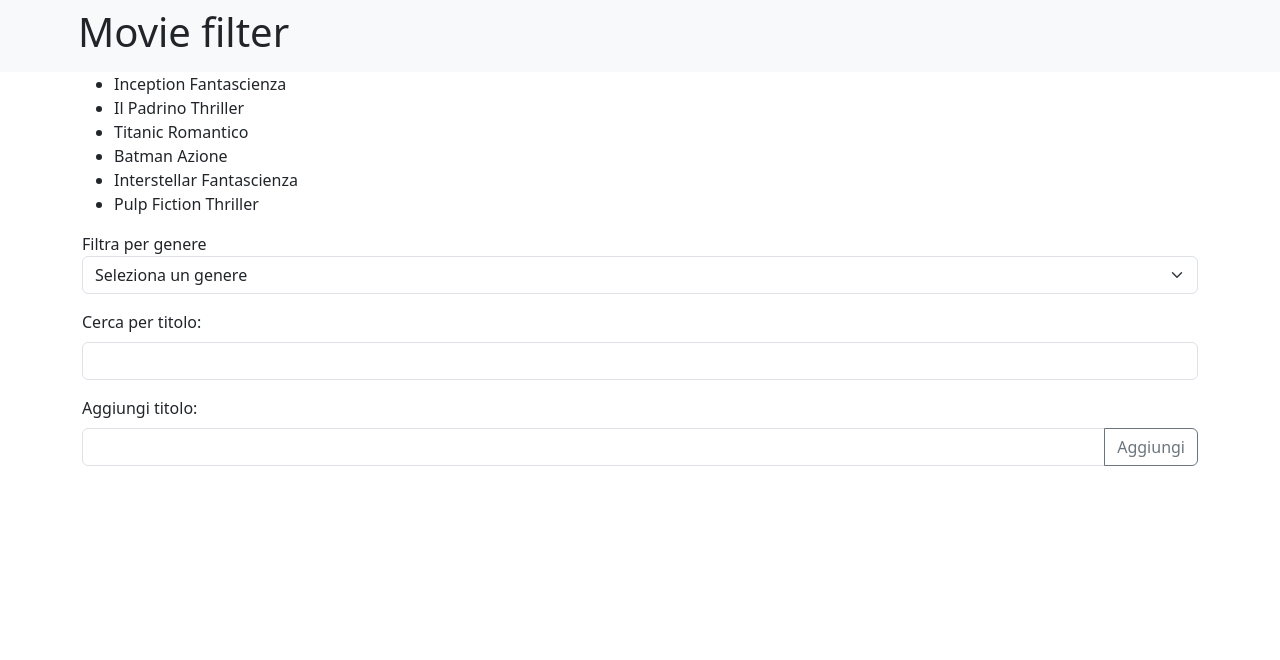
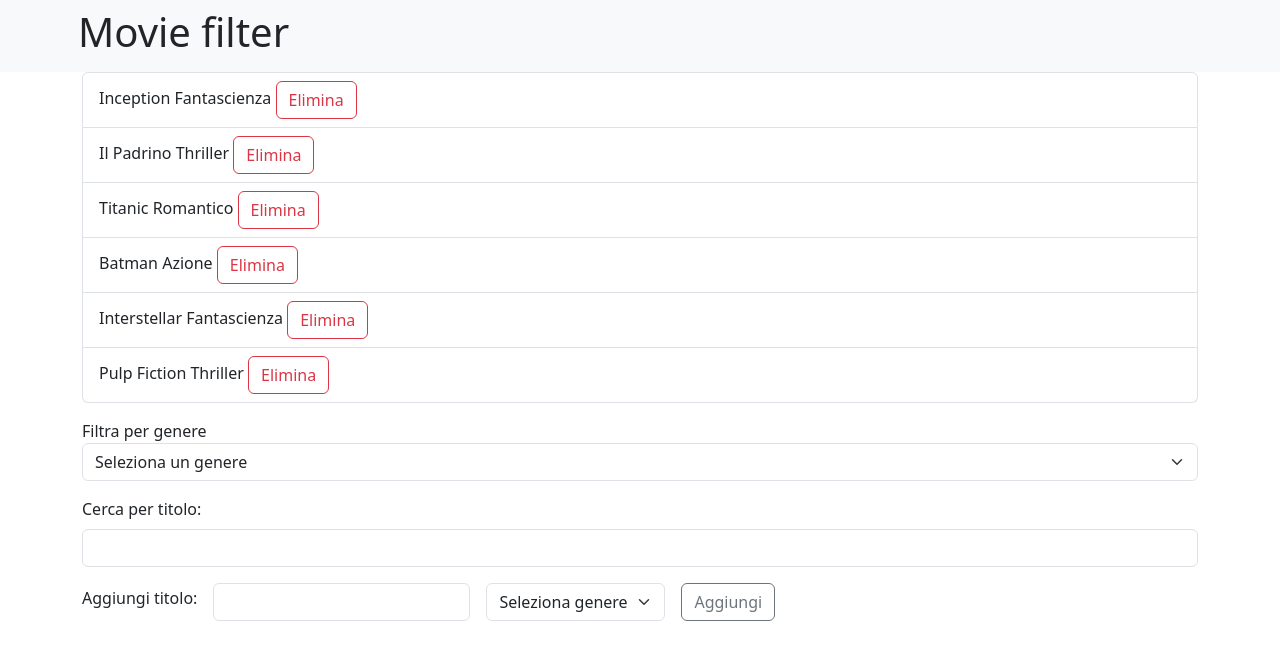
Before and after one commit to valecristiano/react-movie-filter, a React (Vite) app: page / in a window 1280 px wide. Shown: the top 660 px of the page. Built offline with nearby package versions, Linux system fonts and the light colour scheme.

Commit message:
new film form with genre and components

```diff
--- a/src/App.jsx
+++ b/src/App.jsx
@@ -1,102 +1,11 @@
-import { useState, useEffect } from "react";
-
-const filmGenreList = [
-  { title: "Inception", genre: "Fantascienza" },
-  { title: "Il Padrino", genre: "Thriller" },
-  { title: "Titanic", genre: "Romantico" },
-  { title: "Batman", genre: "Azione" },
-  { title: "Interstellar", genre: "Fantascienza" },
-  { title: "Pulp Fiction", genre: "Thriller" },
-];
-
-// array di generi senza ripetizioni
-const genreList = [];
-
-for (const film of filmGenreList) {
-  if (!genreList.includes(film.genre)) {
-    genreList.push(film.genre);
-  }
-}
+import Header from "./components/Header";
+import Main from "./components/Main";
 
 export default function App() {
-  const [filmList, setFilmList] = useState(filmGenreList);
-  const [genreSelected, setGenreSelected] = useState("");
-  const [filmSearch, setFilmSearch] = useState("");
-  const [filmAdded, setFilmAdded] = useState("");
-
-  let filteredFilmList = filmList;
-
-  //filtri per tipo di genere con select e nome del film con input
-
-  if (genreSelected !== "") {
-    filteredFilmList = filteredFilmList.filter((film) => film.genre === genreSelected);
-  }
-
-  if (filmSearch !== "") {
-    filteredFilmList = filteredFilmList.filter((film) => film.title.toLocaleLowerCase().includes(filmSearch.toLowerCase()));
-  }
-
-  const addNewFilm = (e) => {
-    e.preventDefault();
-
-    if (!filmAdded) return;
-
-    setFilmList([...filmList, { title: filmAdded, genre: "" }]);
-    setFilmAdded("");
-  };
-
   return (
     <>
-      <header className="bg-light">
-        <div className="container p-2">
-          <h1>Movie filter</h1>
-        </div>
-      </header>
-      {/* lista film mappati sulla lista filtrata per genere */}
-      <section className="container">
-        <ul>
-          {filteredFilmList.map((film, index) => (
-            <li key={index}>
-              <span>{film.title}</span> <span>{film.genre}</span>
-            </li>
-          ))}
-        </ul>
-      </section>
-      {/* select mappata sull'array di generi senza ripetizioni */}
-      <section className="container my-3">
-        <label htmlFor="genre-selection">Filtra per genere</label>
-        <select value={genreSelected} onChange={(e) => setGenreSelected(e.target.value)} id="genre-selection" className="form-select" aria-label="Default select example">
-          <option value="">Seleziona un genere</option>
-          {genreList.map((genre, index) => (
-            <option key={index} value={genre}>
-              {genre}
-            </option>
-          ))}
-        </select>
-      </section>
-      {/* sezione ricerca per titolo */}
-      <section className="container my-3">
-        <form action="#">
-          <label className="form-label" htmlFor="title-search">
-            Cerca per titolo:
-          </label>
-          <input value={filmSearch} onChange={(e) => setFilmSearch(e.target.value)} className="form-control" type="text" name="title-search" id="title-search" />
-        </form>
-      </section>
-      {/* seziona aggiunta titolo */}
-      <section className="container my-3">
-        <form action="#" onSubmit={addNewFilm}>
-          <label className="form-label" htmlFor="title-addition">
-            Aggiungi titolo:
-          </label>
-          <div className="input-group mb-3">
-            <input value={filmAdded} onChange={(e) => setFilmAdded(e.target.value)} className="form-control" type="text" name="title-addition" id="title-addition" />
-            <button className="btn btn-outline-secondary" type="submit" id="button-addon2">
-              Aggiungi
-            </button>
-          </div>
-        </form>
-      </section>
+      <Header></Header>
+      <Main></Main>
     </>
   );
 }
--- /dev/null
+++ b/src/components/Header.jsx
@@ -0,0 +1,9 @@
+export default function Header() {
+  return (
+    <header className="bg-light">
+      <div className="container p-2">
+        <h1>Movie filter</h1>
+      </div>
+    </header>
+  );
+}
--- /dev/null
+++ b/src/components/Main.jsx
@@ -0,0 +1,122 @@
+import { useState, useEffect } from "react";
+
+const filmGenreList = [
+  { title: "Inception", genre: "Fantascienza" },
+  { title: "Il Padrino", genre: "Thriller" },
+  { title: "Titanic", genre: "Romantico" },
+  { title: "Batman", genre: "Azione" },
+  { title: "Interstellar", genre: "Fantascienza" },
+  { title: "Pulp Fiction", genre: "Thriller" },
+];
+
+// array di generi senza ripetizioni
+const genreList = [];
+
+for (const film of filmGenreList) {
+  if (!genreList.includes(film.genre)) {
+    genreList.push(film.genre);
+  }
+}
+
+export default function Main() {
+  const [filmList, setFilmList] = useState(filmGenreList);
+  const [genreSelected, setGenreSelected] = useState("");
+  const [filmSearch, setFilmSearch] = useState("");
+  const [filmAdded, setFilmAdded] = useState("");
+
+  const [addedGenreSelected, setAddedGenreSelected] = useState("");
+
+  let filteredFilmList = filmList;
+
+  //filtri per tipo di genere con select e nome del film con input
+
+  if (genreSelected !== "") {
+    filteredFilmList = filteredFilmList.filter((film) => film.genre === genreSelected);
+  }
+
+  if (filmSearch !== "") {
+    filteredFilmList = filteredFilmList.filter((film) => film.title.toLocaleLowerCase().includes(filmSearch.toLowerCase()));
+  }
+
+  const addNewFilm = (e) => {
+    e.preventDefault();
+
+    if (!filmAdded) return;
+
+    setFilmList([...filmList, { title: filmAdded, genre: addedGenreSelected }]);
+    setFilmAdded("");
+  };
+
+  const deleteFilm = (deletedFilm) => {
+    const updatedList = filmList.filter((film, index) => index !== deletedFilm);
+    setFilmList(updatedList);
+  };
+  return (
+    <main>
+      {/* lista film mappati sulla lista filtrata per genere */}
+      <section className="container">
+        <ul className="list-group">
+          {filteredFilmList.map((film, index) => (
+            <li key={index} className="list-group-item">
+              <span>{film.title}</span> <span>{film.genre}</span>{" "}
+              <span>
+                <button onClick={(e) => deleteFilm(index)} className="btn btn-outline-danger">
+                  Elimina
+                </button>
+              </span>
+            </li>
+          ))}
+        </ul>
+      </section>
+      {/* select mappata sull'array di generi senza ripetizioni */}
+      <section className="container my-3">
+        <label htmlFor="genre-selection">Filtra per genere</label>
+        <select value={genreSelected} onChange={(e) => setGenreSelected(e.target.value)} id="genre-selection" className="form-select" aria-label="Default select example">
+          <option value="">Seleziona un genere</option>
+          {genreList.map((genre, index) => (
+            <option key={index} value={genre}>
+              {genre}
+            </option>
+          ))}
+        </select>
+      </section>
+      {/* sezione ricerca per titolo */}
+      <section className="container my-3">
+        <form action="#">
+          <label className="form-label" htmlFor="title-search">
+            Cerca per titolo:
+          </label>
+          <input value={filmSearch} onChange={(e) => setFilmSearch(e.target.value)} className="form-control" type="text" name="title-search" id="title-search" />
+        </form>
+      </section>
+      {/* seziona aggiunta titolo */}
+      <section className="container">
+        <form onSubmit={addNewFilm} className="row row-cols-lg-auto g-3 align-items-center">
+          <label className="form-label" htmlFor="title-addition">
+            Aggiungi titolo:
+          </label>
+          <div className="col-auto">
+            <input value={filmAdded} onChange={(e) => setFilmAdded(e.target.value)} className="form-control" type="text" name="title-addition" id="title-addition" />
+          </div>
+
+          <div className="col-auto">
+            <select value={addedGenreSelected} onChange={(e) => setAddedGenreSelected(e.target.value)} className="form-select" id="inlineFormSelectPref">
+              <option value="">Seleziona genere</option>
+              {genreList.map((genre, index) => (
+                <option key={index} value={genre}>
+                  {genre}
+                </option>
+              ))}
+            </select>
+          </div>
+
+          <div className="col-auto">
+            <button className="btn btn-outline-secondary" type="submit" id="button-addon2">
+              Aggiungi
+            </button>
+          </div>
+        </form>
+      </section>
+    </main>
+  );
+}
```
